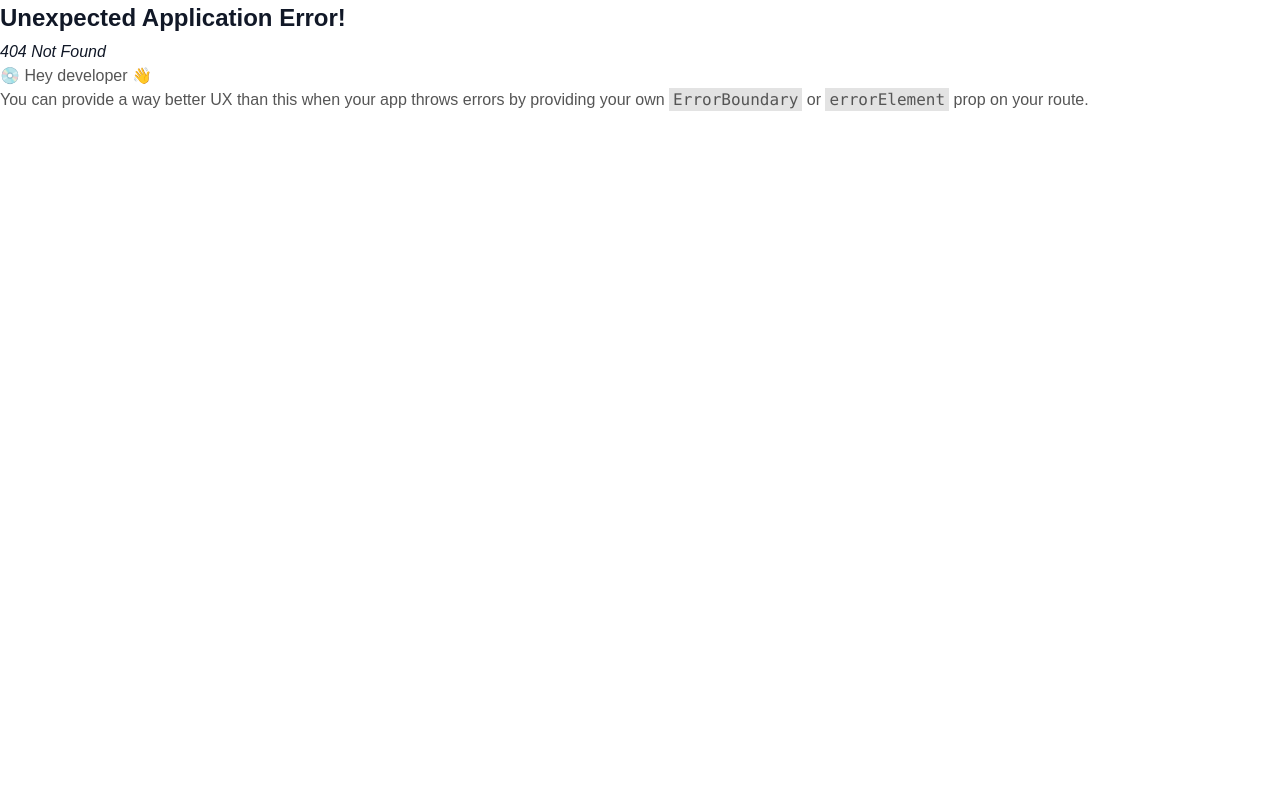
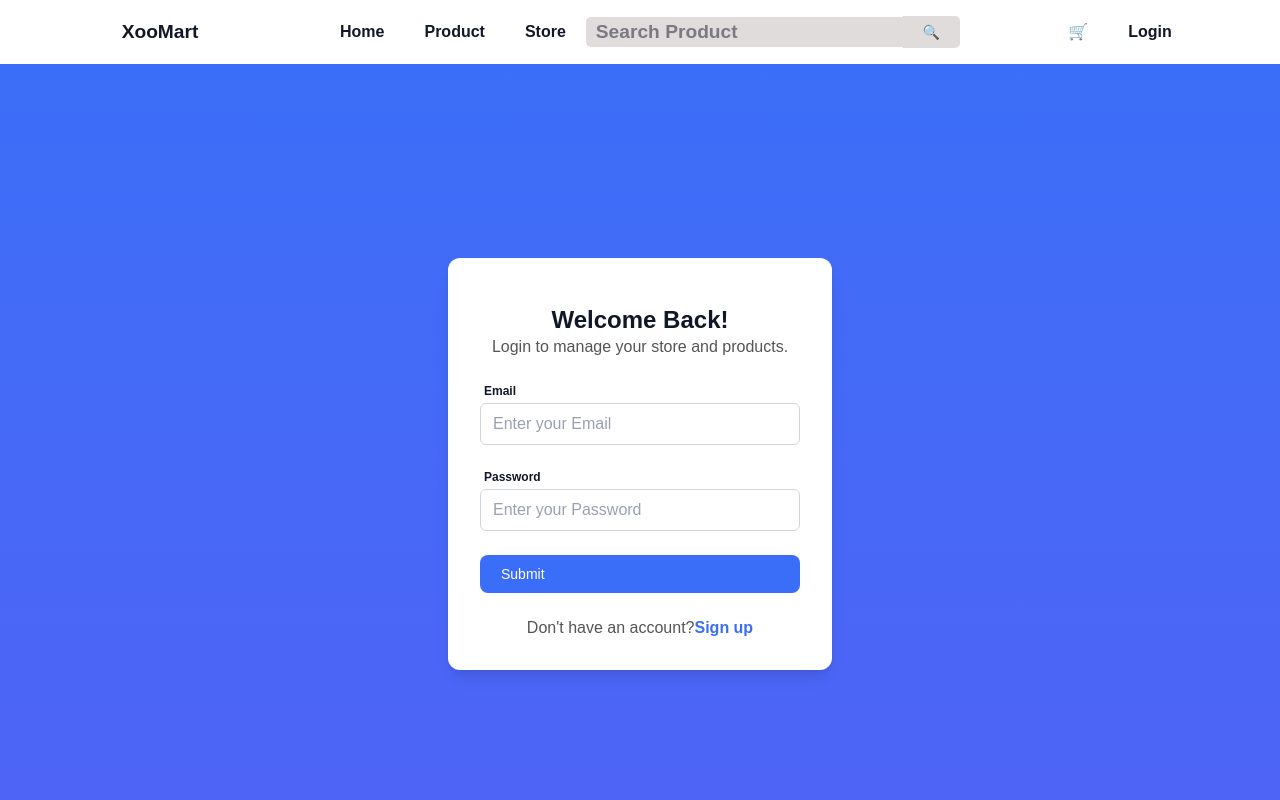
Before and after one commit to TejasSomnathe/XooMart, a React (Vite) app in the folder XooMart/frontend/: page /api/v1/users/login in a window 1280 px wide. Before the commit this address had no page. Shown: the top 800 px of the page. Built offline with nearby package versions, Linux system fonts and the light colour scheme.

Commit message:
make changes as per the cors policy

```diff
--- a/XooMart/frontend/src/components/Login/Login.jsx
+++ b/XooMart/frontend/src/components/Login/Login.jsx
@@ -49,10 +49,10 @@ function Login() {
               onClick={async (e) => {
                 e.preventDefault();
                 try {
-                const response =  await axios.post("http://localhost:8000/api/v1/users/login", { email, password }, { withCredentials: true });
-
+                const response =  await axios.post("/api/v1/users/login", { email, password }, { withCredentials: true });
+                  console.log("Login response:", response.data);
                   if (response.data) {
-                    alert("Login successful!");                    // Redirect or perform further actions
+                    alert("Login successful!");
                   } else {
                     alert("Login failed: " + response.data.message);
                   }
--- a/XooMart/frontend/src/main.jsx
+++ b/XooMart/frontend/src/main.jsx
@@ -14,7 +14,7 @@ import Login from "./components/Login/Login.jsx";
 
 const router = createBrowserRouter([
   {
-    path: "/",
+    path: "/api/v1/users",
     element: <Layout />,
     children: [
       {
```
